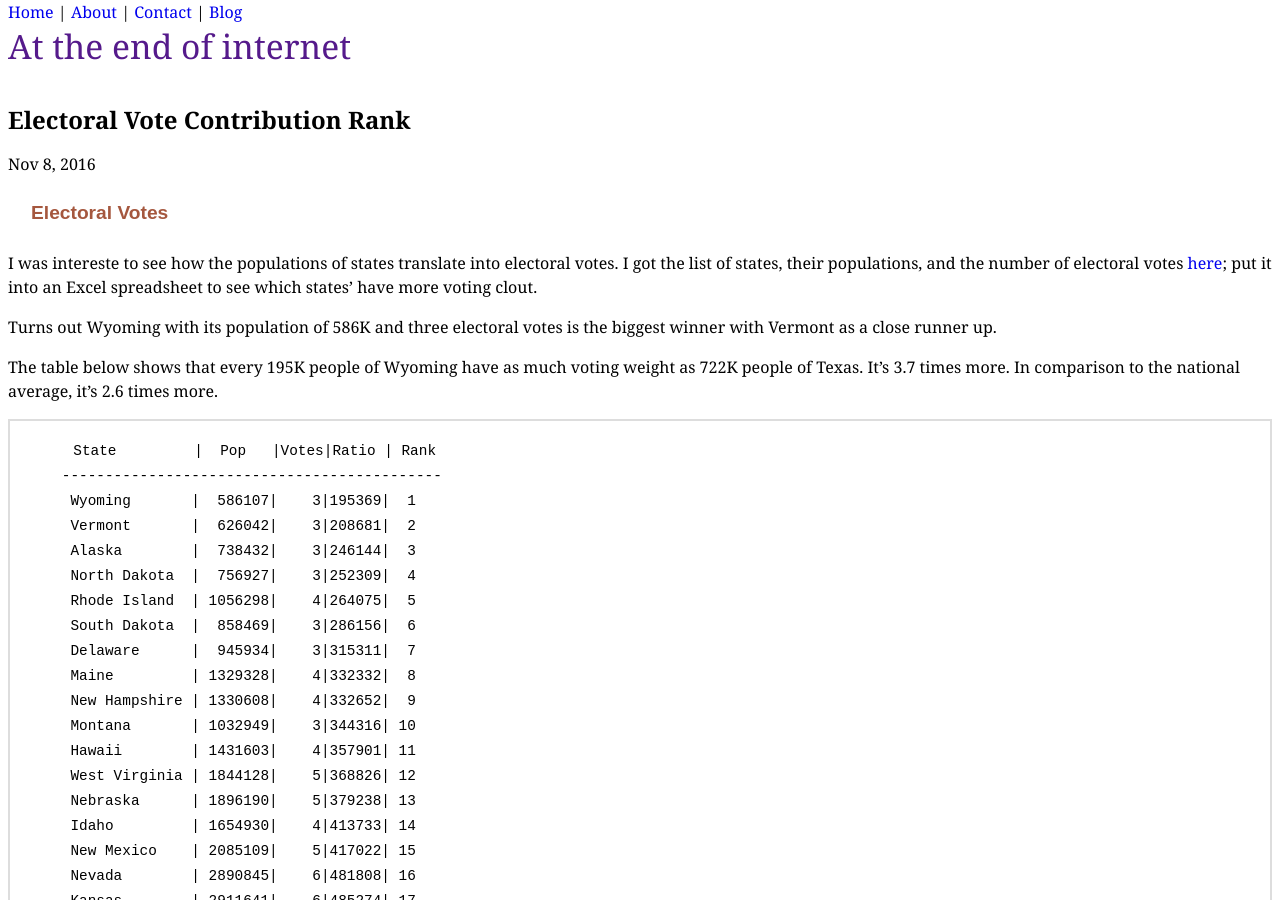
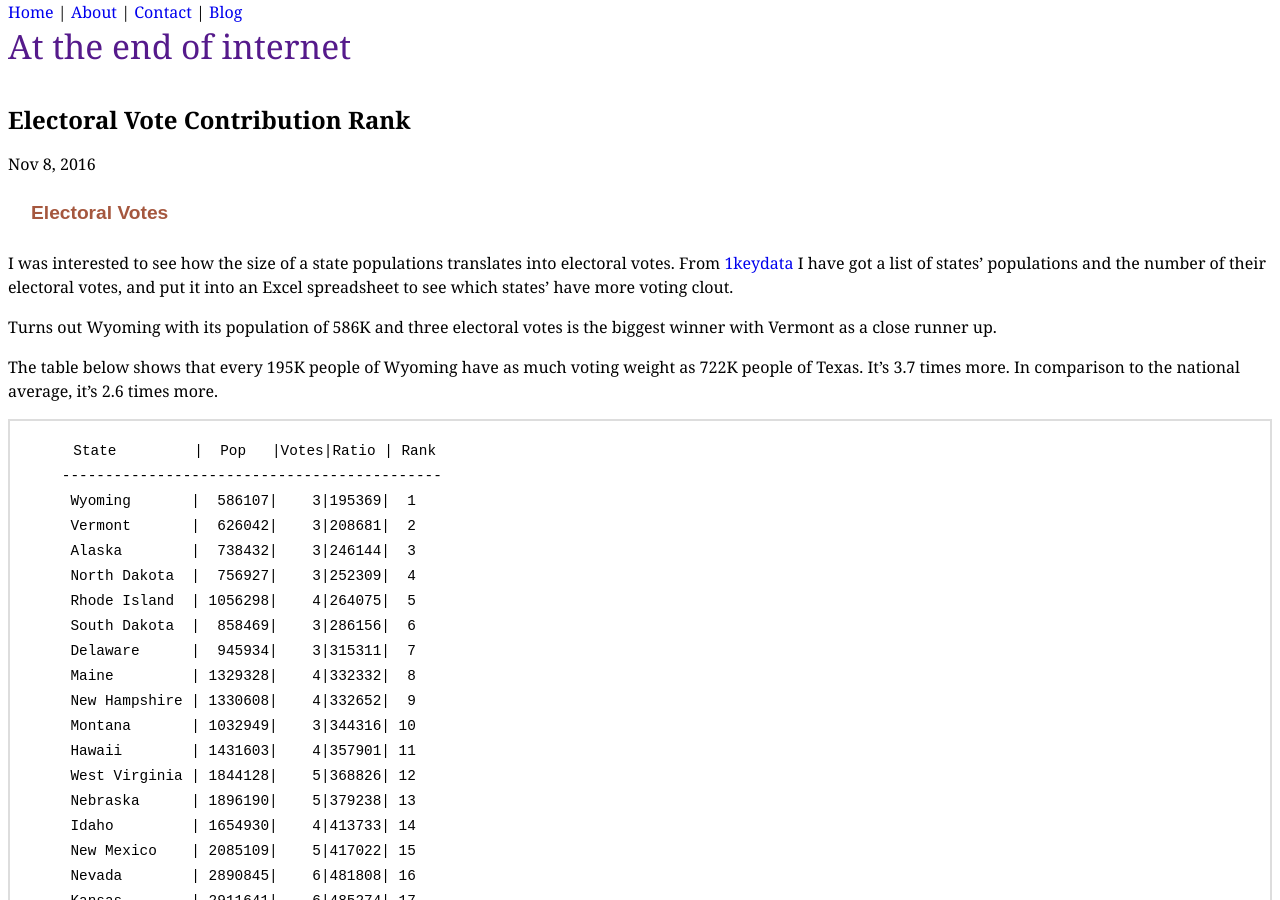
Before and after one commit to trggr/trggr.github.io, a Jekyll site: the page built from _posts/2016-11-08-electoral-vote-contribution-rank.md, in a window 1280 px wide and 900 px high. Built offline with Jekyll 4.4.1, drawn with Linux system fonts in a browser that asks for light colours; some of the changed text lies outside the part shown.

Commit message:
Fixed some minor grammar

```diff
--- a/_posts/2016-11-08-electoral-vote-contribution-rank.md
+++ b/_posts/2016-11-08-electoral-vote-contribution-rank.md
@@ -4,9 +4,9 @@ layout: post
 
 #### Electoral Votes
 
-I was intereste to see how the populations of states translate into
-electoral votes. I got the list of states, their populations,
-and the number of electoral votes [here](http://state.1keydata.com/state-electoral-votes.php);
+I was interested to see how the size of a state populations
+translates into electoral votes. From [1keydata](http://state.1keydata.com/state-electoral-votes.php)
+I have got a list of states' populations and the number of their electoral votes, and
 put it into an Excel spreadsheet to see which states' have more voting clout.
 
 Turns out Wyoming with its population of 586K and three
@@ -87,3 +87,14 @@ into markdown.
                            TEXT([Votes],"??")            &"|"&
                            TEXT([PopVoteRatio],"??????") &"|"&
                            TEXT([PopVoteRatioRank], "??")
+
+
+### Cross compilation of Go programs
+
+I learned how to compile Go programs for Raspberry Pi by under Windows.
+
+    set GOOS=linux
+    set GOARCH=arm
+    go build -o test test.go
+
+You can then upload program "test" to Raspberry Pi and it runs there.
```
